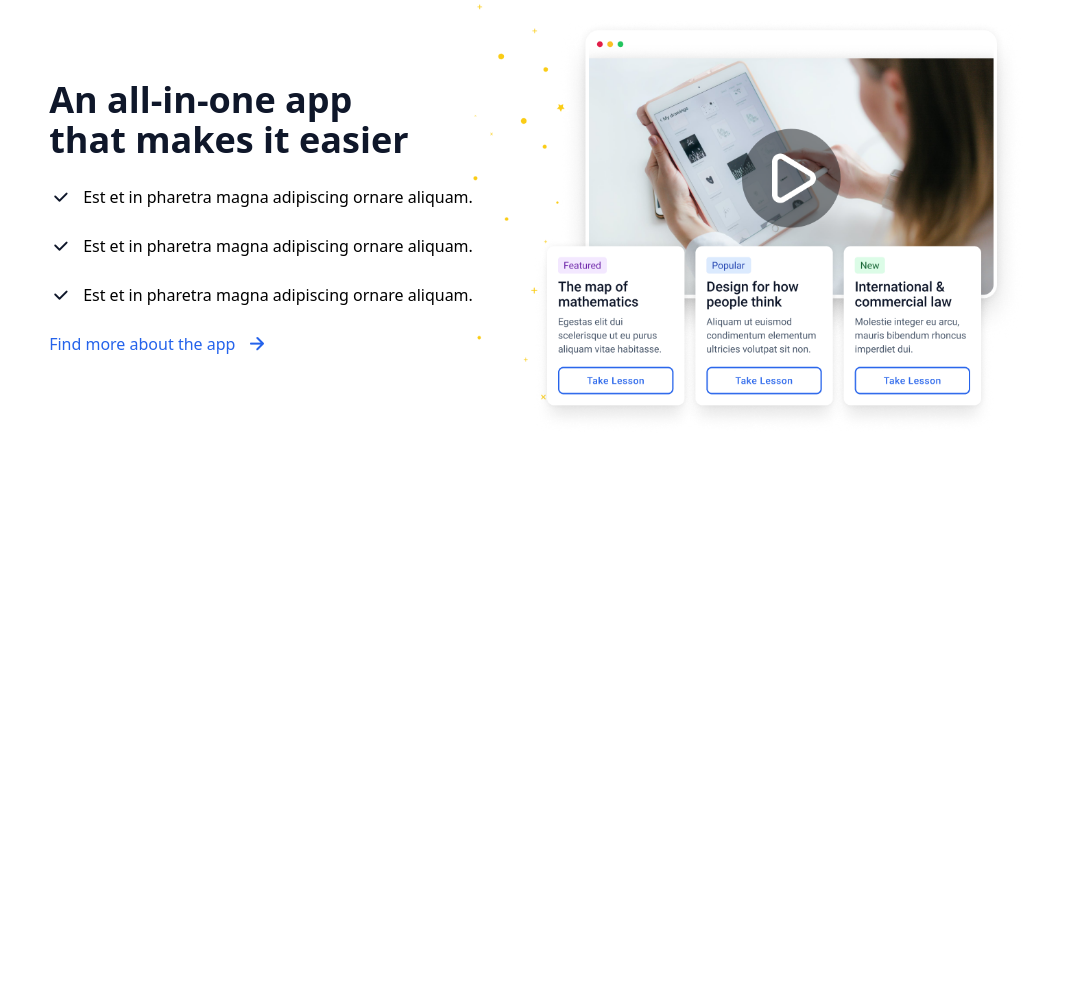
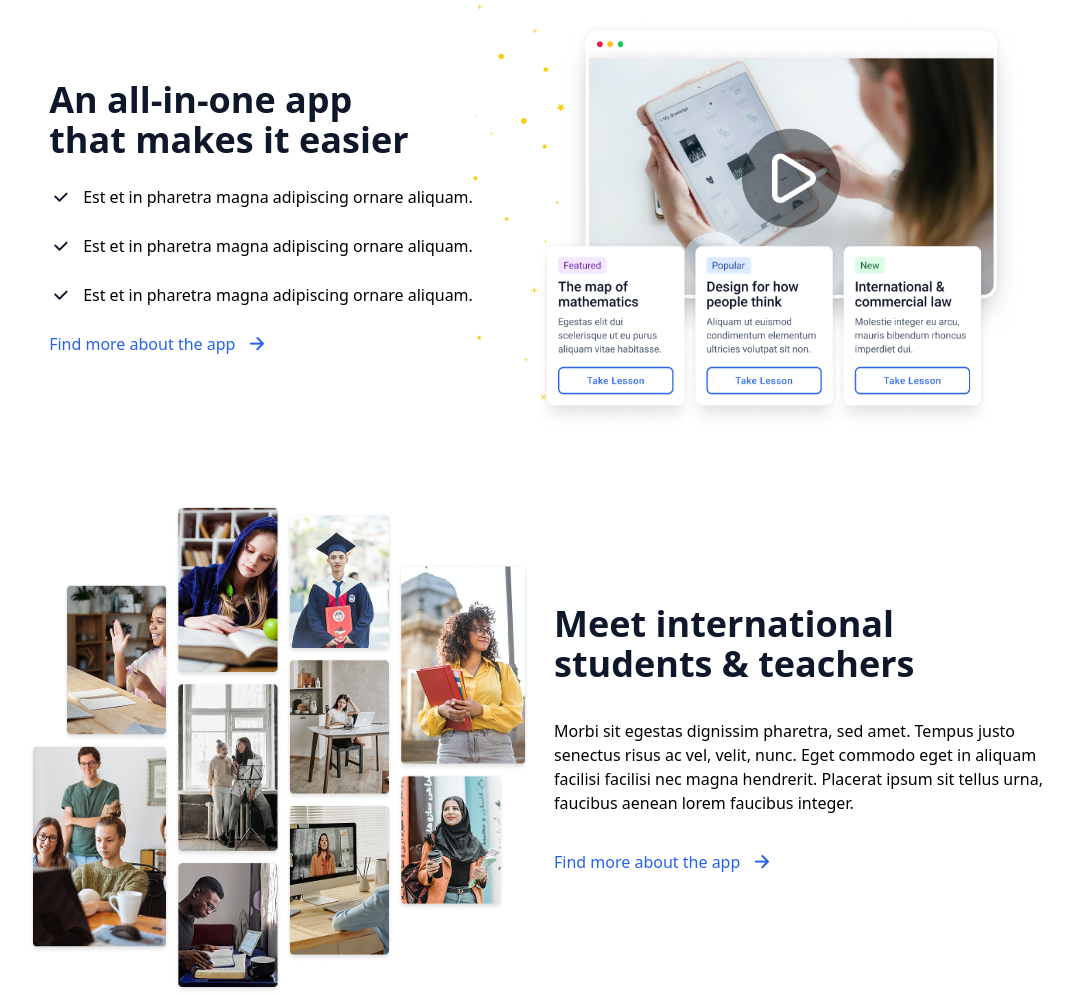
Before and after one commit to jurabeksayfiddinov1010-collab/ZZ03, a website: page index.html in a window 1280 px wide. Shown: the part 1378-2372 px from the top of the page, without its empty margins (104-1177 px from the left). Before the commit the page ends 1811 px from the top, so only its background shows below. Drawn offline with Linux system fonts and the light colour scheme.

Commit message:
section #4

```diff
--- a/index.html
+++ b/index.html
@@ -67,6 +67,18 @@
                       </div>
                       <img class="lg:w-[550px] w-[350px] lg:m-0 m-auto" src="./image/Group 51.png" alt="">
                 </section>
+                     <section class="flex justify-center items-center mt-[50px] lg:flex-row-reverse flex-col lg:p-0 pl-[20px] gap-[25px]">
+                    <div class="flex flex-col gap-[35px]">
+                      <p class="text-4xl font-bold text-[#0F172A]">Meet international <br> students & teachers</p>
+                        <p>Morbi sit egestas dignissim pharetra, sed amet. Tempus justo <br> senectus risus ac vel, velit, nunc. Eget commodo eget in aliquam <br> facilisi facilisi nec magna hendrerit. Placerat ipsum sit tellus urna, <br> faucibus aenean lorem faucibus integer.</p>
+                      <div class="flex items-center gap-[10px]">
+                        <p class="text-[#2563EB]">Find more about the app</p>
+                        <img src="./image/arrow-right.png" alt="">
+                      </div>
+                      </div>
+                      <img class="lg:w-[500px] w-[350px] lg:m-0 m-auto" src="./image/Col.png" alt="">
+                </section>
+
             </main>
 </body>
 </html>
```
Also changed, not shown: image/Col.png (added), src/output.css.
